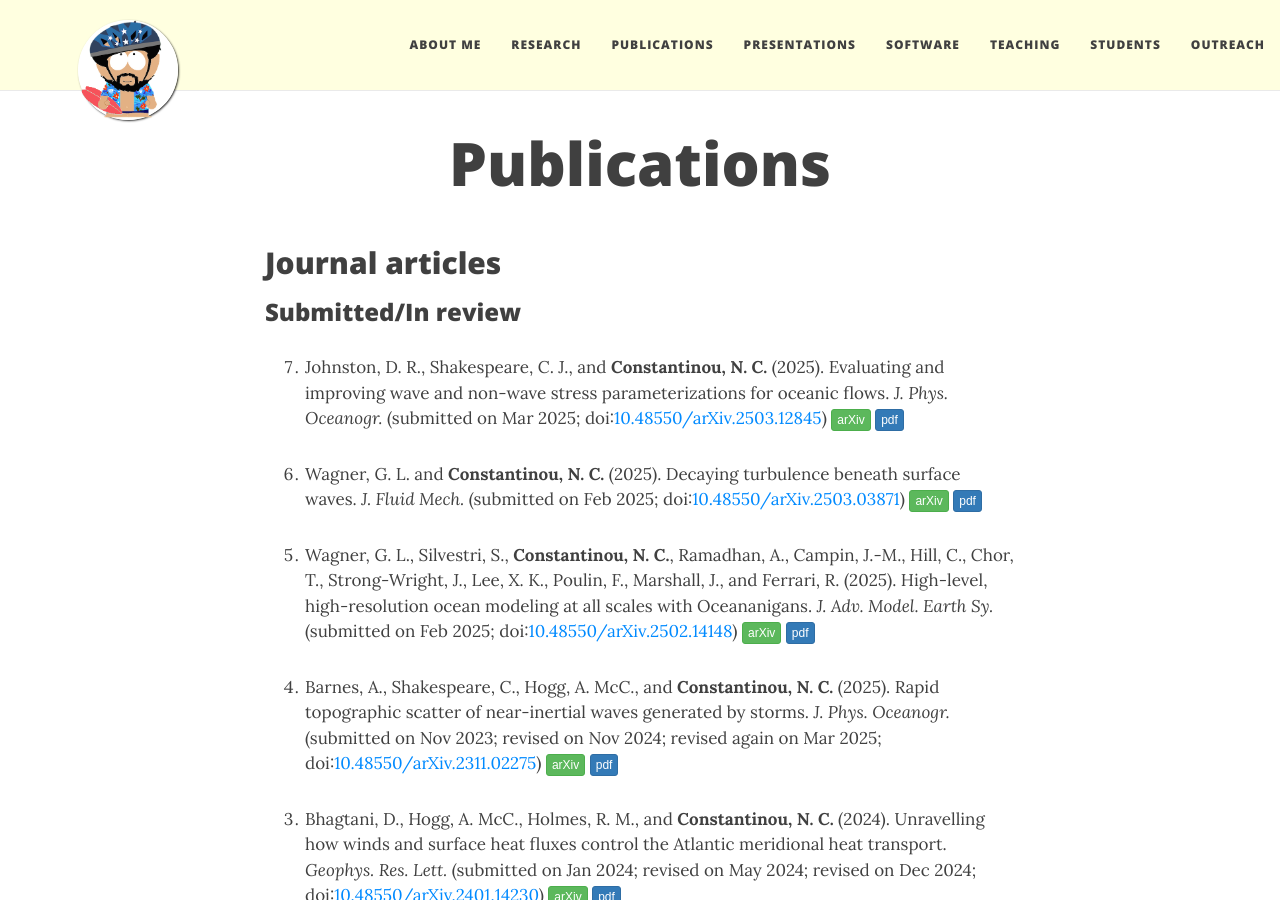
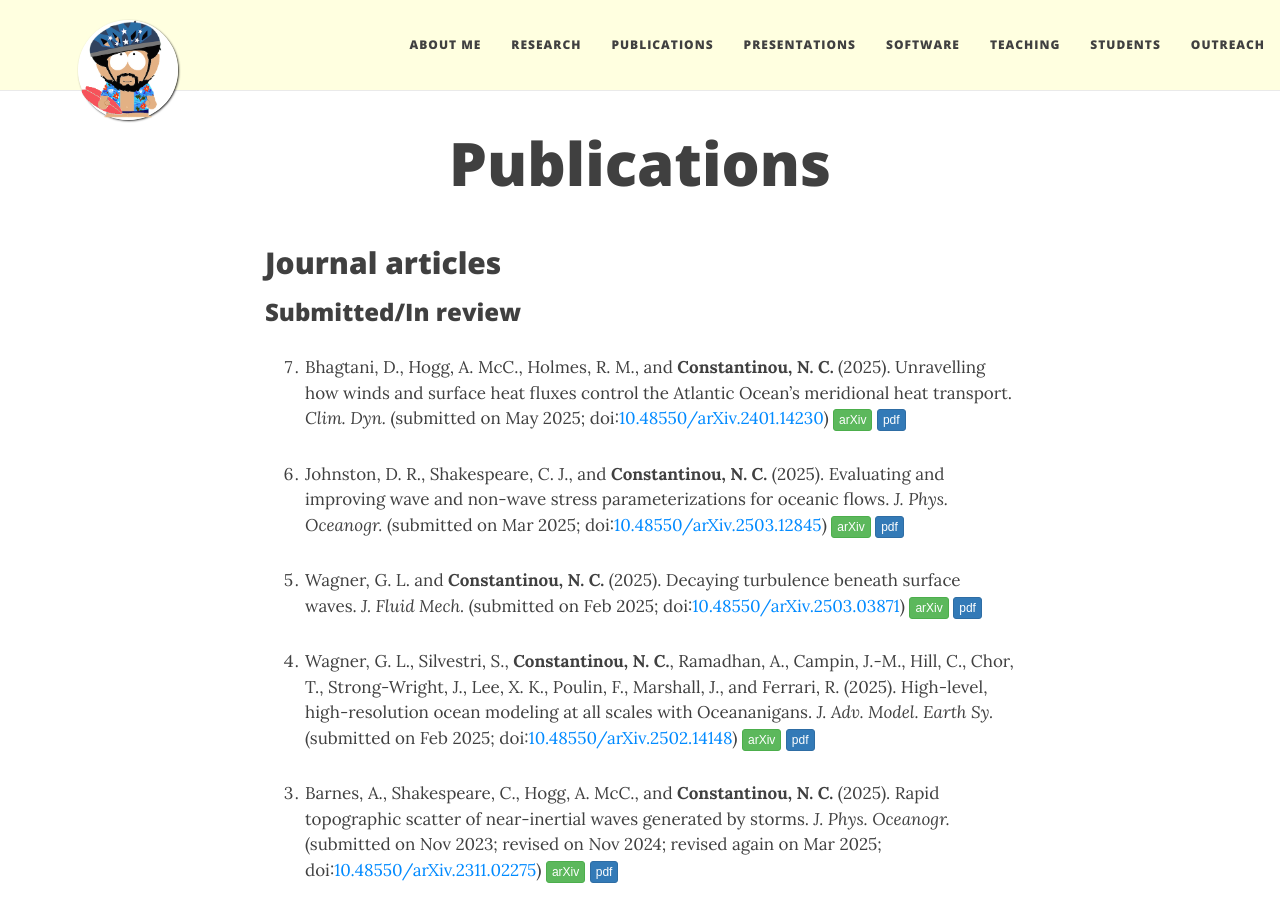
Before and after one commit to navidcy/navidcy.github.io, a Jekyll site: the page built from publications.md, in a window 1280 px wide and 900 px high. Built offline with Jekyll 4.4.1, drawn with Linux system fonts in a browser that asks for light colours; nearby versions of some CDN libraries; comment, search, counter and statistics services are not loaded.

Commit message:
MHT paper resubmitted

```diff
--- a/publications.md
+++ b/publications.md
@@ -9,6 +9,9 @@
 
 ### Submitted/In review
 
+0. Bhagtani, D., Hogg, A. McC., Holmes, R. M., and **Constantinou, N. C.** (2025). Unravelling how winds and surface heat fluxes control the Atlantic Ocean's meridional heat transport. _Clim. Dyn._ (submitted on May 2025; doi:[10.48550/arXiv.2401.14230](https://doi.org/10.48550/arXiv.2401.14230)) [<span class="btn btn-success btn-xs{{end}}" style="font-family:sans-serif;">arXiv</span>][arXiv:2401.14230]{:target="_blank"} [<span class="btn btn-primary btn-xs{{end}}" style="font-family:sans-serif;">pdf</span>][atlanticMHT]
+
+
 0. Johnston, D. R., Shakespeare, C. J., and **Constantinou, N. C.** (2025). Evaluating and improving wave and non-wave stress parameterizations for oceanic flows. _J. Phys. Oceanogr._ (submitted on Mar 2025; doi:[10.48550/arXiv.2503.12845](https://doi.org/10.48550/arXiv.2503.12845)) [<span class="btn btn-success btn-xs{{end}}" style="font-family:sans-serif;">arXiv</span>][arXiv:2503.12845]{:target="_blank"} [<span class="btn btn-primary btn-xs{{end}}" style="font-family:sans-serif;">pdf</span>][internal-tide-parameterizations]
 
 
@@ -19,9 +22,6 @@
 
 
 0. Barnes, A., Shakespeare, C., Hogg, A. McC., and **Constantinou, N. C.** (2025). Rapid topographic scatter of near-inertial waves generated by storms. _J. Phys. Oceanogr._ (submitted on Nov 2023; revised on Nov 2024; revised again on Mar 2025; doi:[10.48550/arXiv.2311.02275](https://doi.org/10.48550/arXiv.2311.02275)) [<span class="btn btn-success btn-xs{{end}}" style="font-family:sans-serif;">arXiv</span>][arXiv:2311.02275]{:target="_blank"} [<span class="btn btn-primary btn-xs{{end}}" style="font-family:sans-serif;">pdf</span>][topographic-NIWs]
-
-
-0. Bhagtani, D., Hogg, A. McC., Holmes, R. M., and **Constantinou, N. C.** (2024). Unravelling how winds and surface heat fluxes control the Atlantic meridional heat transport. _Geophys. Res. Lett._ (submitted on Jan 2024; revised on May 2024; revised on Dec 2024; doi:[10.48550/arXiv.2401.14230](https://doi.org/10.48550/arXiv.2401.14230)) [<span class="btn btn-success btn-xs{{end}}" style="font-family:sans-serif;">arXiv</span>][arXiv:2401.14230]{:target="_blank"} [<span class="btn btn-primary btn-xs{{end}}" style="font-family:sans-serif;">pdf</span>][atlanticMHT]
 
 
 0. **Constantinou, N. C.**, Rocha, C. B., Llewellyn Smith, S. G., and Young, W. R. (2023). Nusselt number scaling in horizontal convection. _J. Fluid Mech._ (submitted on Jan 2023, revised on Jun 2023; doi:[10.48550/arXiv.2301.03122](https://doi.org/10.48550/arXiv.2301.03122){:target="_blank"}) [<span class="btn btn-success btn-xs{{end}}" style="font-family:sans-serif;">arXiv</span>][arXiv:2301.03122]{:target="_blank"} [<span class="btn btn-primary btn-xs{{end}}" style="font-family:sans-serif;">pdf</span>][HCNuScaling]
```
